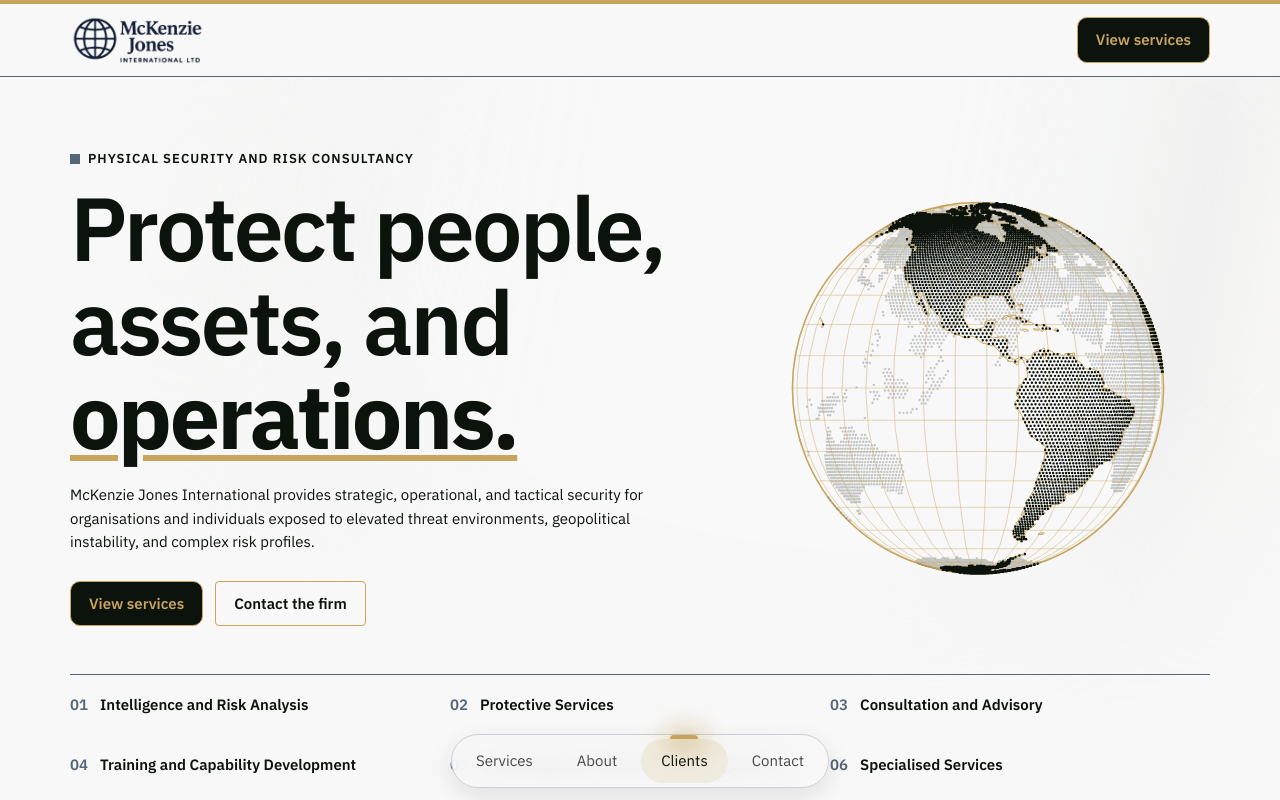
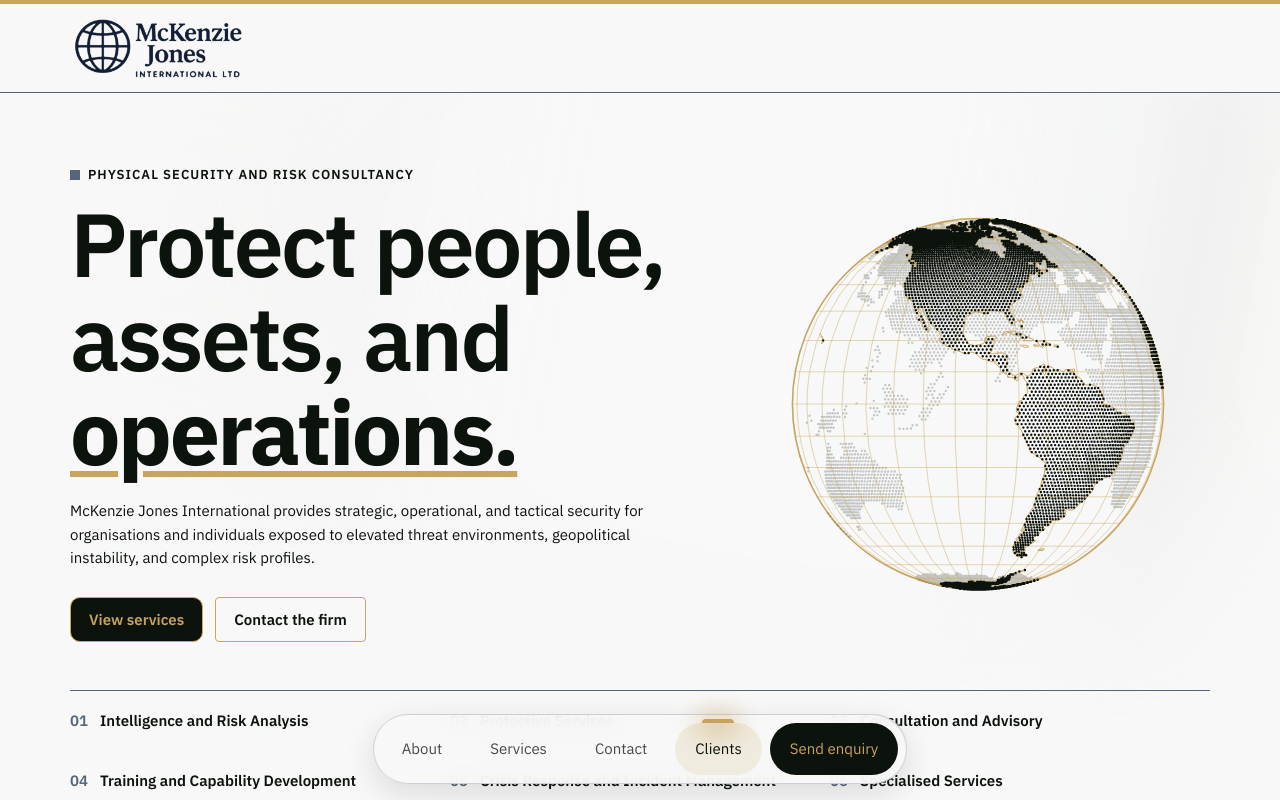
Before and after one commit to HarryRobertL/MJI-WEB, a React (Vite) app: page / in a window 1280 px wide. Shown: the top 800 px of the page. Built offline with nearby package versions, Linux system fonts and the light colour scheme.

Commit message:
Grow the bottom dock with a Send enquiry CTA, hide the header on scroll, and reorder the pill.

```diff
--- a/src/App.tsx
+++ b/src/App.tsx
@@ -6,8 +6,13 @@
 import { Hero } from "./components/Hero";
 import { Operations } from "./components/Operations";
 import { Services } from "./components/Services";
+import { TubeLightNavbar } from "./components/ui/tubelight-navbar";
+import { primaryNav } from "./primaryNav";
+import { useActiveSection } from "./useActiveSection";
 
 export default function App() {
+  const activeHref = useActiveSection();
+
   return (
     <>
       <Preloader />
@@ -23,6 +28,12 @@
         <Coverage />
       </main>
       <Footer />
+      <TubeLightNavbar
+        items={primaryNav}
+        activeHref={activeHref}
+        placement="bottom"
+        cta={{ href: "#enquiry", label: "Send enquiry" }}
+      />
     </>
   );
 }
--- a/src/components/EnquiryForm.tsx
+++ b/src/components/EnquiryForm.tsx
@@ -55,7 +55,7 @@
   }
 
   return (
-    <div className="enquiry">
+    <div className="enquiry" id="enquiry">
       <div className="enquiry-intro">
         <h3>Confidential enquiry</h3>
         <p>
--- a/src/components/Header.tsx
+++ b/src/components/Header.tsx
@@ -1,12 +1,34 @@
-import { useActiveSection } from "../useActiveSection";
-import { primaryNav } from "../primaryNav";
-import { TubeLightNavbar } from "./ui/tubelight-navbar";
+import { useEffect, useState } from "react";
 
 export function Header() {
-  const activeHref = useActiveSection();
+  const [hidden, setHidden] = useState(false);
+
+  useEffect(() => {
+    let lastY = window.scrollY;
+
+    const onScroll = () => {
+      const y = Math.max(0, window.scrollY);
+      const delta = y - lastY;
+      lastY = y;
+
+      if (y < 24) {
+        setHidden(false);
+        return;
+      }
+
+      if (delta > 6) {
+        setHidden(true);
+      } else if (delta < -6) {
+        setHidden(false);
+      }
+    };
+
+    window.addEventListener("scroll", onScroll, { passive: true });
+    return () => window.removeEventListener("scroll", onScroll);
+  }, []);
 
   return (
-    <header className="site-header" id="top">
+    <header className={`site-header${hidden ? " is-away" : ""}`} id="top">
       <div className="wrap header-bar">
         <a
           className="brand"
@@ -38,15 +60,7 @@
             />
           </span>
         </a>
-
-        <div className="nav">
-          <a className="btn btn-primary nav-cta" href="#services">
-            View services
-          </a>
-        </div>
       </div>
-
-      <TubeLightNavbar items={primaryNav} activeHref={activeHref} placement="bottom" />
     </header>
   );
 }
--- a/src/components/ui/tubelight-navbar.tsx
+++ b/src/components/ui/tubelight-navbar.tsx
@@ -14,6 +14,7 @@
   activeHref?: string;
   className?: string;
   placement?: "inline" | "bottom";
+  cta?: { href: string; label: string };
 }
 
 export function TubeLightNavbar({
@@ -21,6 +22,7 @@
   activeHref = "",
   className,
   placement = "inline",
+  cta,
 }: TubeLightNavbarProps) {
   const [reduceMotion, setReduceMotion] = useState(false);
 
@@ -32,19 +34,21 @@
     return () => media.removeEventListener("change", sync);
   }, []);
 
+  const isBottom = placement === "bottom";
+
   return (
     <nav
       aria-label="Primary"
       className={cn(
-        placement === "bottom" &&
-          "pointer-events-none fixed inset-x-0 bottom-0 z-50 flex justify-center px-4 pb-[calc(12px+env(safe-area-inset-bottom))]",
+        isBottom &&
+          "pointer-events-none fixed inset-x-0 bottom-0 z-50 flex justify-center px-3 pb-[calc(16px+env(safe-area-inset-bottom))]",
         className,
       )}
     >
       <div
         className={cn(
-          "pointer-events-auto flex items-center gap-1 rounded-full border border-[color-mix(in_srgb,var(--slate)_28%,var(--paper))] bg-[color-mix(in_srgb,var(--paper)_88%,transparent)] p-1 shadow-[0_8px_24px_color-mix(in_srgb,var(--ink)_10%,transparent)] backdrop-blur-md",
-          placement === "inline" && "w-full min-[992px]:w-auto",
+          "pointer-events-auto flex items-center rounded-full border border-[color-mix(in_srgb,var(--slate)_28%,var(--paper))] bg-[color-mix(in_srgb,var(--paper)_92%,transparent)] shadow-[0_10px_32px_color-mix(in_srgb,var(--ink)_12%,transparent)] backdrop-blur-md",
+          isBottom ? "gap-1.5 p-1.5 sm:gap-2 sm:p-2" : "gap-1 p-1 w-full min-[992px]:w-auto",
         )}
       >
         {items.map((item) => {
@@ -57,16 +61,25 @@
               href={item.href}
               aria-current={isActive ? "location" : undefined}
               className={cn(
-                "relative z-0 flex min-h-11 flex-1 items-center justify-center rounded-full px-3 py-2 text-sm font-semibold no-underline transition-colors min-[992px]:flex-none min-[992px]:px-5",
+                "relative z-0 flex items-center justify-center rounded-full font-semibold no-underline transition-colors",
                 "text-[var(--ink)]/75 hover:text-[var(--ink)]",
                 isActive && "text-[var(--ink)]",
+                isBottom
+                  ? "min-h-12 px-3.5 text-[15px] sm:min-h-13 sm:px-5"
+                  : "min-h-11 flex-1 px-3 py-2 text-sm min-[992px]:flex-none min-[992px]:px-5",
               )}
             >
-              <span className="hidden min-[992px]:inline">{item.label}</span>
-              <span className="inline-flex min-[992px]:hidden">
-                <Icon size={18} strokeWidth={2.25} aria-hidden="true" />
-                <span className="sr-only">{item.label}</span>
-              </span>
+              {isBottom ? (
+                item.label
+              ) : (
+                <>
+                  <span className="hidden min-[992px]:inline">{item.label}</span>
+                  <span className="inline-flex min-[992px]:hidden">
+                    <Icon size={18} strokeWidth={2.25} aria-hidden="true" />
+                    <span className="sr-only">{item.label}</span>
+                  </span>
+                </>
+              )}
               {isActive ? (
                 <motion.span
                   layoutId={reduceMotion ? undefined : "nav-lamp"}
@@ -78,15 +91,30 @@
                       : { type: "spring", stiffness: 300, damping: 30 }
                   }
                 >
-                  <span className="absolute -top-1 left-1/2 h-1 w-7 -translate-x-1/2 rounded-t-full bg-[var(--signal)]">
+                  <span className="absolute -top-1 left-1/2 h-1 w-8 -translate-x-1/2 rounded-t-full bg-[var(--signal)]">
                     <span className="absolute -top-2 -left-2 h-6 w-12 rounded-full bg-[var(--signal)]/30 blur-md" />
-                    <span className="absolute -top-1 left-0 h-5 w-7 rounded-full bg-[var(--signal)]/25 blur-md" />
+                    <span className="absolute -top-1 left-0 h-5 w-8 rounded-full bg-[var(--signal)]/25 blur-md" />
                   </span>
                 </motion.span>
               ) : null}
             </a>
           );
         })}
+        {cta ? (
+          <a
+            href={cta.href}
+            aria-label={cta.label}
+            className={cn(
+              "inline-flex shrink-0 items-center justify-center rounded-full bg-[var(--ink)] font-semibold text-[var(--signal)] no-underline transition-colors hover:bg-[var(--signal)] hover:text-[var(--ink)]",
+              isBottom
+                ? "min-h-12 px-4 text-[15px] sm:min-h-13 sm:px-5"
+                : "min-h-11 px-4 text-sm min-[992px]:px-5",
+            )}
+          >
+            <span className="max-[479px]:hidden">{cta.label}</span>
+            <span className="min-[480px]:hidden">Enquire</span>
+          </a>
+        ) : null}
       </div>
     </nav>
   );
--- a/src/index.css
+++ b/src/index.css
@@ -48,8 +48,8 @@
   --warm-glow: color-mix(in srgb, #c8a45d 36%, transparent);
   --radius-card: 4px;
   --radius-btn: 10px;
-  --header-offset: 88px;
-  --dock-offset: calc(72px + env(safe-area-inset-bottom, 0px));
+  --header-offset: 96px;
+  --dock-offset: calc(92px + env(safe-area-inset-bottom, 0px));
   color-scheme: light;
 }
 
@@ -302,6 +302,17 @@
   background: var(--paper);
   border-top: 4px solid var(--signal);
   border-bottom: 1px solid var(--color-border);
+  transition: transform 280ms cubic-bezier(0.22, 1, 0.36, 1);
+}
+
+.site-header.is-away {
+  transform: translateY(-100%);
+}
+
+@media (prefers-reduced-motion: reduce) {
+  .site-header {
+    transition: none;
+  }
 }
 
 .header-bar {
@@ -327,13 +338,13 @@
 .brand-mark-wrap {
   position: relative;
   display: inline-grid;
-  height: 40px;
+  height: 52px;
   width: auto;
 }
 
 .brand-mark-wrap > .brand-mark {
   grid-area: 1 / 1;
-  height: 40px;
+  height: 52px;
   width: auto;
   object-fit: contain;
 }
@@ -997,6 +1008,7 @@
 
 .enquiry {
   margin-top: 40px;
+  scroll-margin-top: var(--header-offset);
   padding: 28px;
   border: 1px solid var(--color-border);
   border-radius: var(--radius-card);
@@ -1352,7 +1364,7 @@
 /* Mobile polish — desktop rules above 992px stay unchanged */
 @media (max-width: 991px) {
   :root {
-    --header-offset: 64px;
+    --header-offset: 80px;
   }
 
   .brand {
@@ -1545,14 +1557,14 @@
     flex-direction: row;
     align-items: center;
     justify-content: space-between;
-    min-height: 72px;
+    min-height: 88px;
     gap: 16px;
     padding-block: 0;
   }
 
   .brand-mark-wrap,
   .brand-mark-wrap > .brand-mark {
-    height: 52px;
+    height: 68px;
   }
 
   .nav {
--- a/src/primaryNav.ts
+++ b/src/primaryNav.ts
@@ -9,8 +9,16 @@
   "#contact": Mail,
 } as const;
 
-export const primaryNav: TubeNavItem[] = navItems.map((item) => ({
-  href: item.href,
-  label: item.label,
-  icon: navIcons[item.href],
-}));
+const pillOrder = ["#about", "#services", "#contact", "#clients"] as const;
+
+export const primaryNav: TubeNavItem[] = pillOrder.map((href) => {
+  const item = navItems.find((entry) => entry.href === href);
+  if (!item) {
+    throw new Error(`Missing nav item ${href}`);
+  }
+  return {
+    href: item.href,
+    label: item.label,
+    icon: navIcons[item.href],
+  };
+});
```
